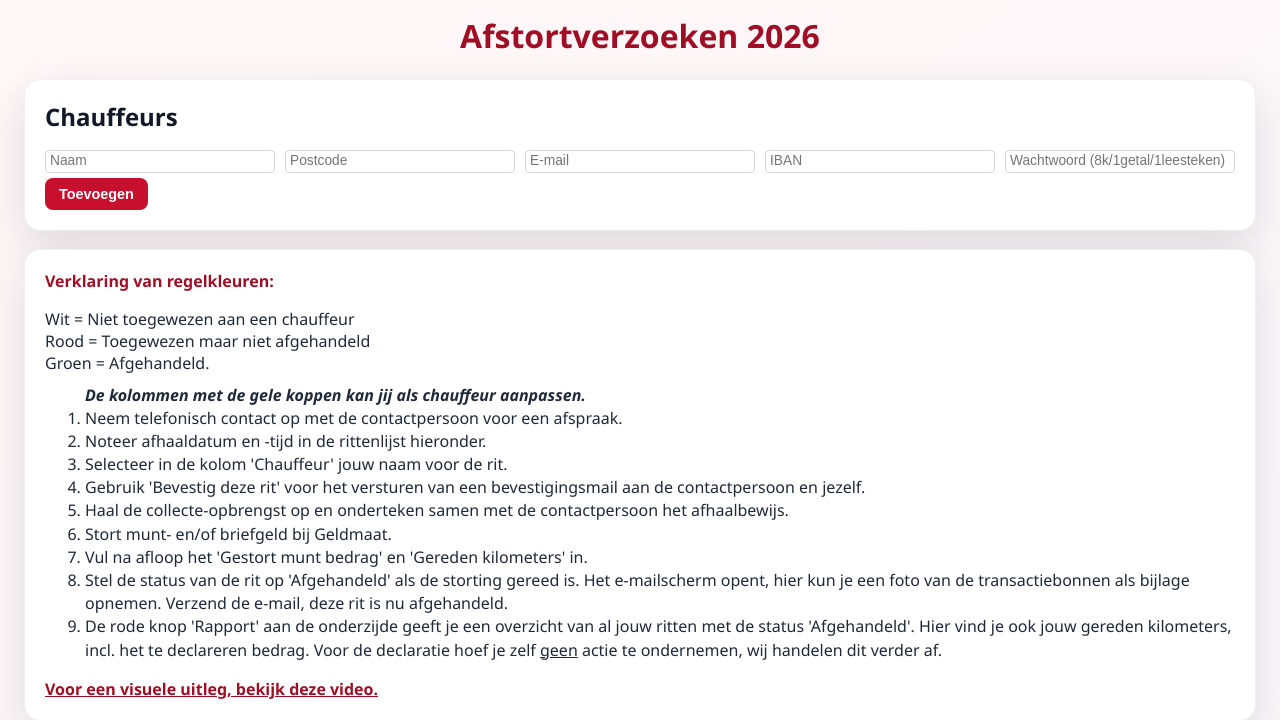
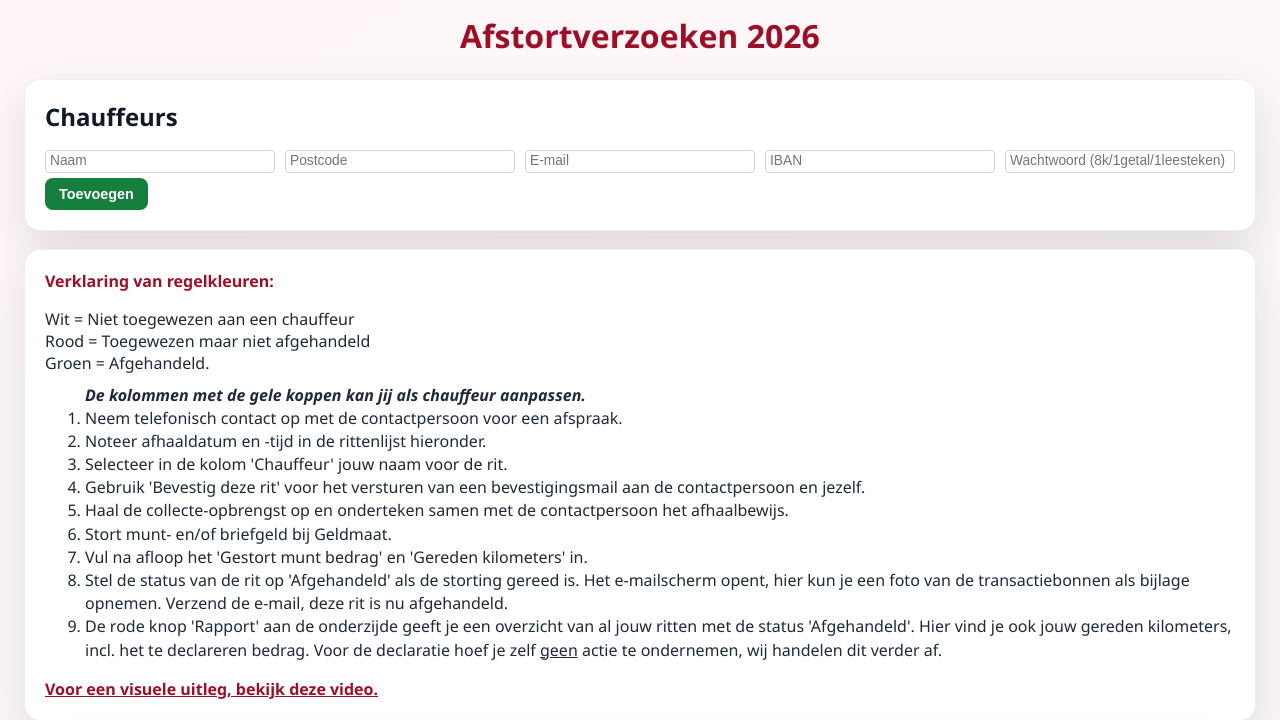
Before and after one commit to ceesnierstichting-netizen/afstort, a PHP site: page / in a window 1280 px wide. Shown: the part 111-831 px from the top of the page. Run offline with PHP 8.4, Linux system fonts and the light colour scheme; the visitor is signed in with stand-in values (Sample User, id 1); data that the repository does not hold is empty.

Commit message:
Pas chauffeurknopkleur en ritknoplabel aan

```diff
--- a/index.php
+++ b/index.php
@@ -498,6 +498,15 @@ if (isset($_GET['action'])) {
       background-color: #166534;
     }
 
+    #add-chauffeur-button {
+      background-color: #15803d;
+      color: #fff;
+    }
+
+    #add-chauffeur-button:hover {
+      background-color: #166534;
+    }
+
     .delete-button {
       background-color: #ff7a00;
       color: #111;
@@ -730,7 +739,7 @@ if (isset($_GET['action'])) {
         <input type="text" id="newChauffeurIBAN" placeholder="IBAN">
         <input type="password" id="newChauffeurPassword" placeholder="Wachtwoord (8k/1getal/1leesteken)">
       </div>
-      <button onclick="addChauffeur()">Toevoegen</button>
+      <button id="add-chauffeur-button" onclick="addChauffeur()">Toevoegen</button>
     </section>
     <?php endif; ?>
 
@@ -1138,7 +1147,7 @@ if (isset($_GET['action'])) {
               </select>
             </div>
             <div class="button-container">
-              <button class="action-btn" onclick="openRitConfirmationModal(this)">Bevestig deze rit</button>
+              <button class="action-btn" onclick="openRitConfirmationModal(this)">Bevestig rit</button>
               ${ fullAccess ? '<button class="delete-button" onclick="deleteRow(this)">Verwijder rit</button>' : '' }
             </div>
           </div>
```
